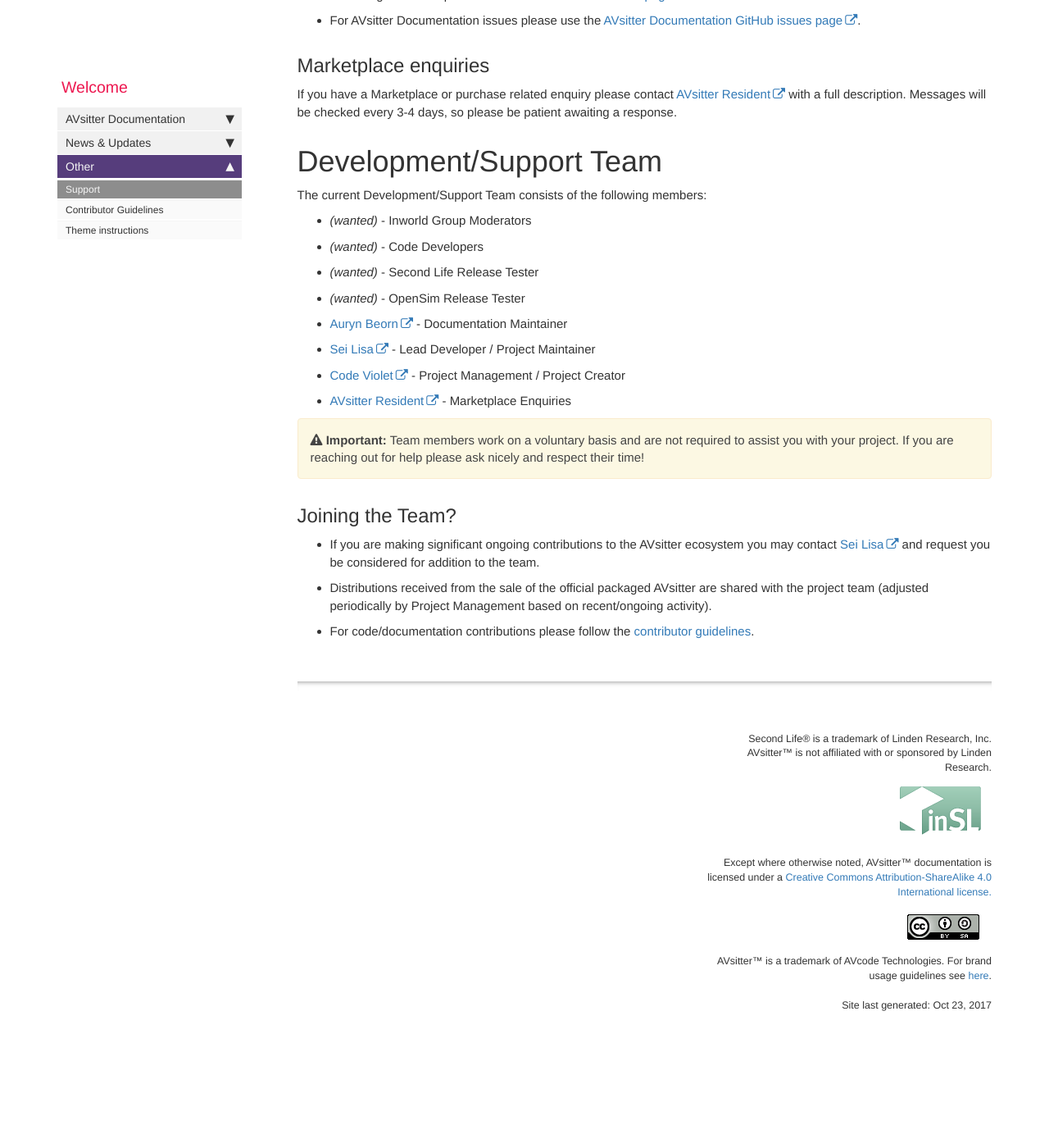
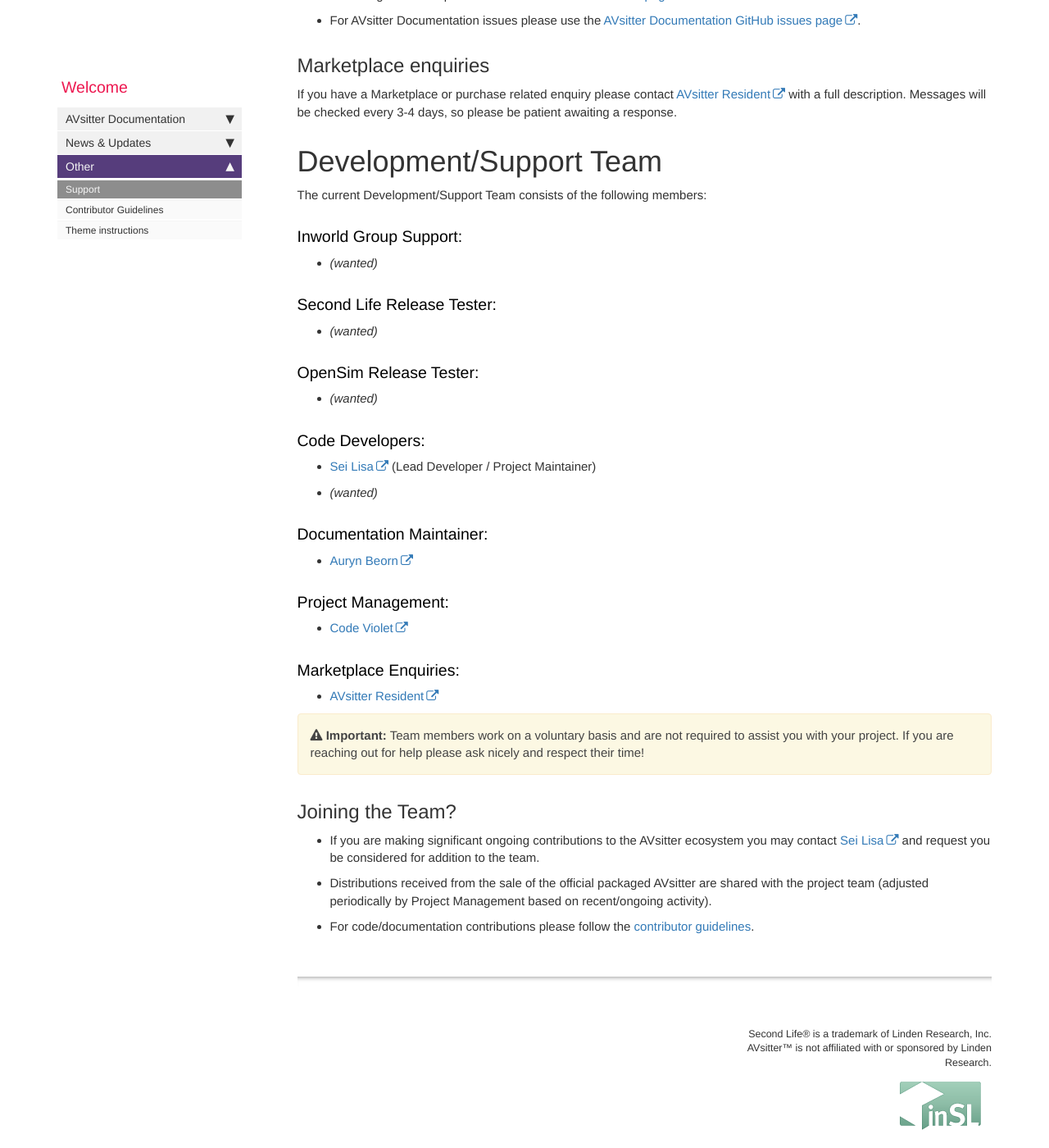
Before and after one commit to AVsitter/avsitter.github.io, a Jekyll site: the page built from pages/home/support.md, in a window 1280 px wide and 1400 px high, scrolled down 532 px. Shown: the whole window at 82% size. Built offline with Jekyll 4.4.1, drawn with Linux system fonts in a browser that asks for light colours; nearby versions of some CDN libraries; comment, search, counter and statistics services are not loaded; before the commit the page ends 1818 px from its top, so only the background shows below that.

Commit message:
amend team info

```diff
--- a/pages/home/support.md
+++ b/pages/home/support.md
@@ -27,14 +27,28 @@ If you have a Marketplace or purchase related enquiry please contact <a href="ht
 # Development/Support Team
 The current Development/Support Team consists of the following members:
 
-* <i>(wanted)</i> - Inworld Group Moderators
-* <i>(wanted)</i> - Code Developers
-* <i>(wanted)</i> - Second Life Release Tester
-* <i>(wanted)</i> - OpenSim Release Tester
-* <a href="http://world.secondlife.com/resident/766f3817-2f2a-469d-acfa-9789080ecc85">Auryn Beorn</a> - Documentation Maintainer
-* <a href="http://world.secondlife.com/resident/3c5aaad5-8c66-46a3-b574-cad02acf520d">Sei Lisa</a> - Lead Developer / Project Maintainer
-* <a href="http://world.secondlife.com/resident/b30c9262-9abf-4cd1-9476-adcf5723c029">Code Violet</a> - Project Management / Project Creator
-* <a href="http://world.secondlife.com/resident/8c24c939-bbe9-4bd0-8868-b5b92cc90bc9">AVsitter Resident</a> - Marketplace Enquiries
+### Inworld Group Support:
+  * *(wanted)*
+
+### Second Life Release Tester:
+  * *(wanted)*
+
+### OpenSim Release Tester:
+  * *(wanted)*
+
+### Code Developers:
+  * [Sei Lisa](http://world.secondlife.com/resident/3c5aaad5-8c66-46a3-b574-cad02acf520d) (Lead Developer / Project Maintainer)
+  * *(wanted)*
+
+### Documentation Maintainer:
+  * [Auryn Beorn](http://world.secondlife.com/resident/766f3817-2f2a-469d-acfa-9789080ecc85)
+
+### Project Management:
+  * [Code Violet](http://world.secondlife.com/resident/b30c9262-9abf-4cd1-9476-adcf5723c029)
+
+### Marketplace Enquiries:
+  * [AVsitter Resident](http://world.secondlife.com/resident/8c24c939-bbe9-4bd0-8868-b5b92cc90bc9)
+
 
 {% include important.html content="Team members work on a voluntary basis and are not required to assist you with your project. If you are reaching out for help please ask nicely and respect their time!" %}
 
```
